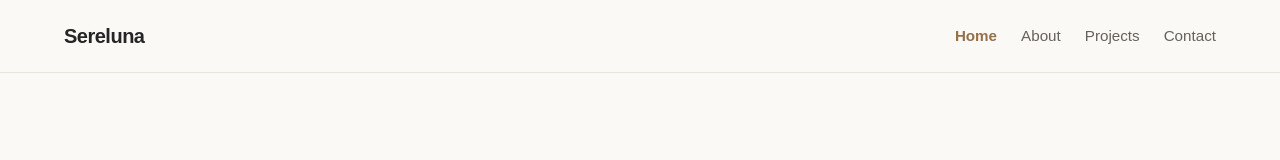
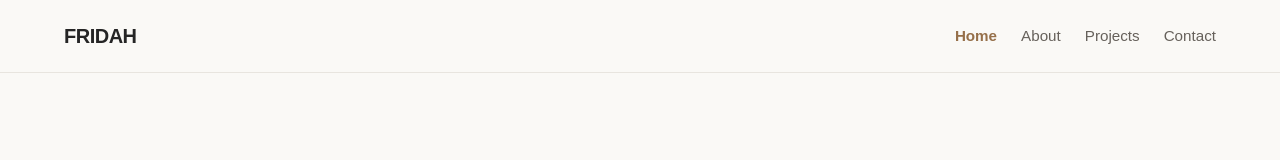
Before and after one commit to Snyder-F8/FRIDAH_NZOMO_PORTFOLIO, a React (Vite) app in the folder client/: page / in a window 1280 px wide. Shown: the top 160 px of the page. Built offline with nearby package versions, Linux system fonts and the light colour scheme.

Commit message:
Logo improved in Navbar

```diff
--- a/client/src/components/Navbar.jsx
+++ b/client/src/components/Navbar.jsx
@@ -5,7 +5,7 @@ export default function Navbar() {
   return (
     <nav className="navbar">
       <Link to="/" className="logo">
-        Sereluna
+        FRIDAH
       </Link>
 
       <div className="nav-links">
```
